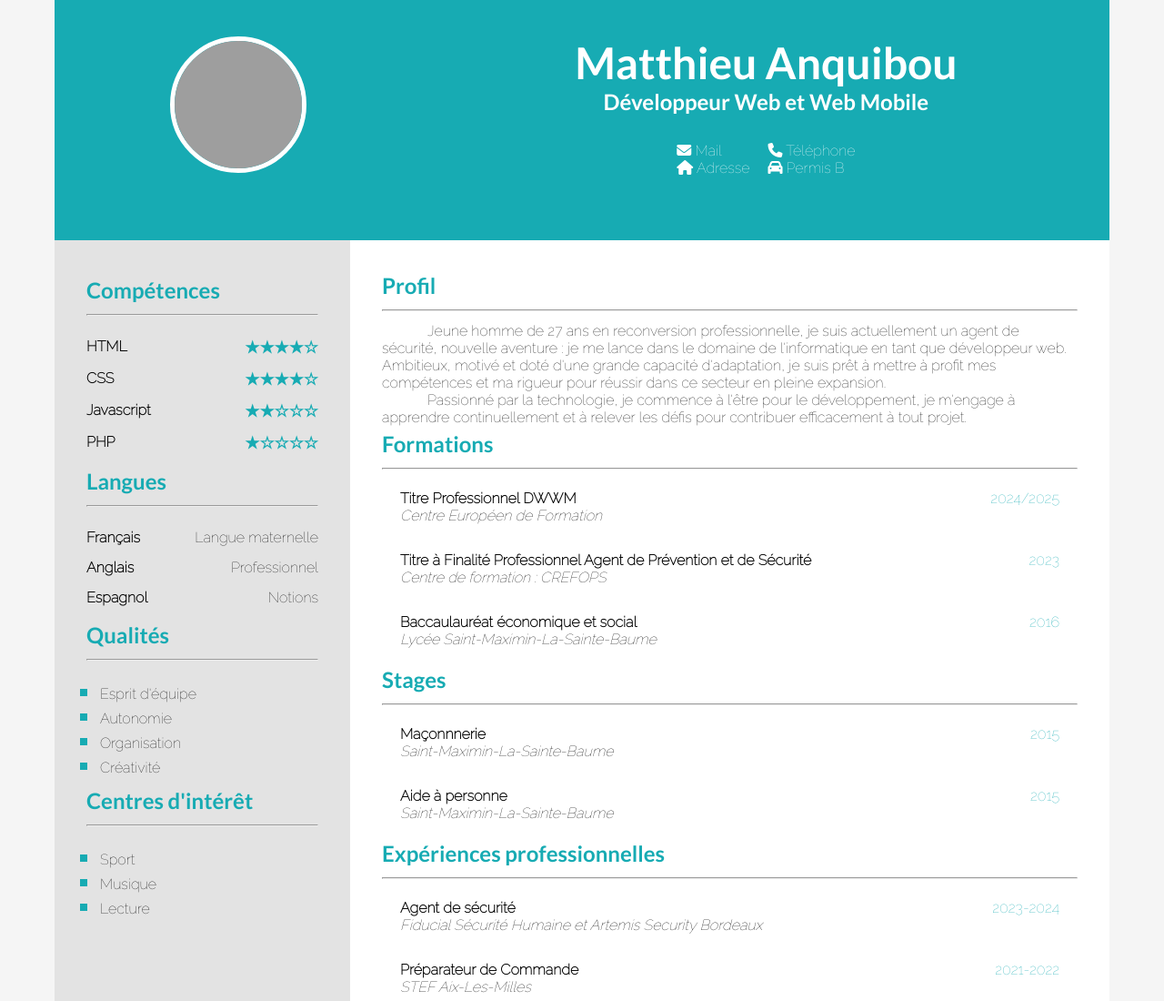
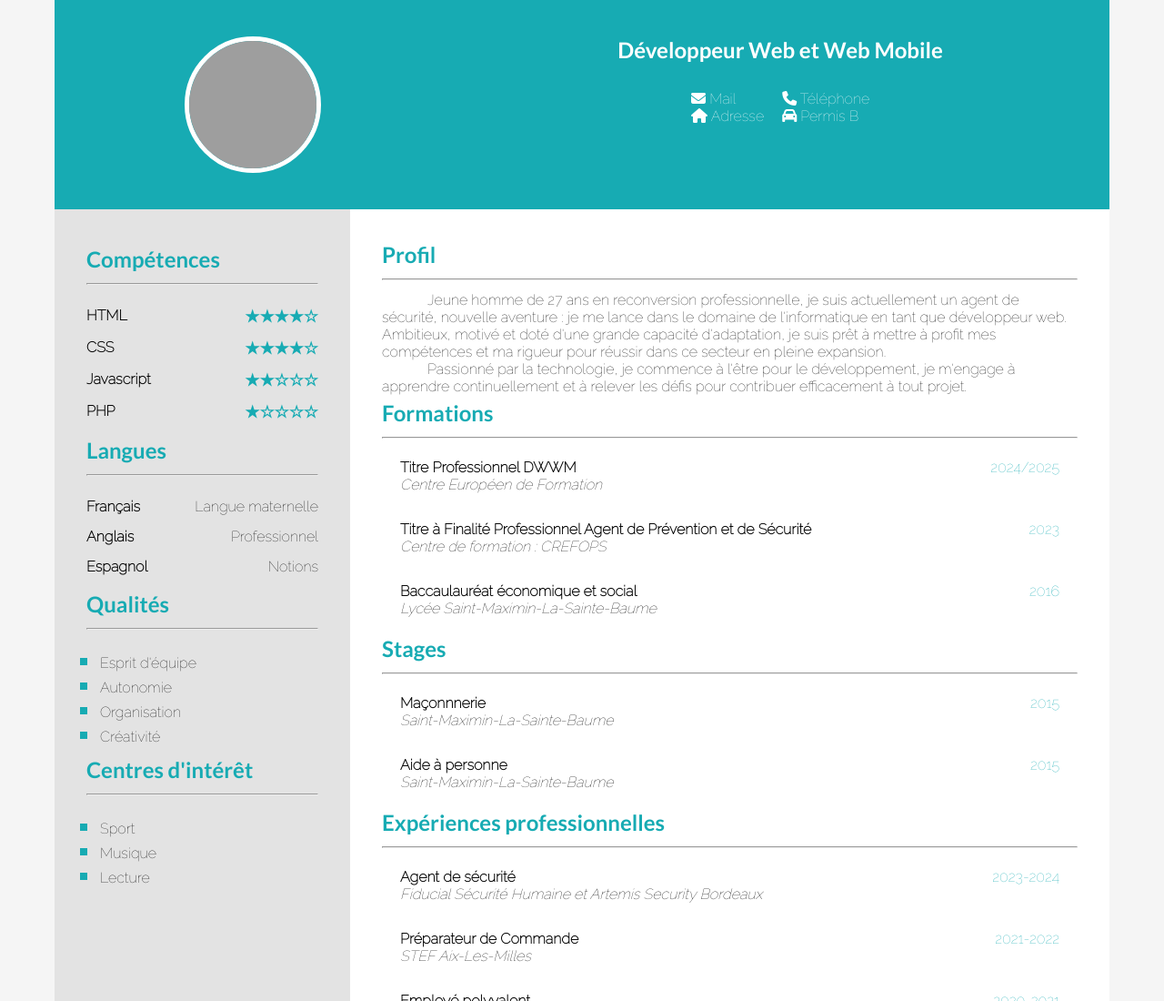
Before and after one commit to Matth-del4/projet-cv, a plain HTML site: page index.html in a window 1280 px wide. Shown: the top 1100 px of the page at 91% size. Drawn offline with Linux system fonts and the light colour scheme; grey boxes are pictures that could not be loaded; files whose address does not match are found by name.

Commit message:
Delete name h1 HTML

```diff
--- a/index.html
+++ b/index.html
@@ -22,7 +22,7 @@
             </a>
         </div>
         <div class="info2">
-            <h1 class="title-1">Matthieu Anquibou</h1>
+            <h1 class="title-1"></h1>
             <h2 class="title-2">Développeur Web et Web Mobile</h2>
         <div class="contact">
             <nav>
```
